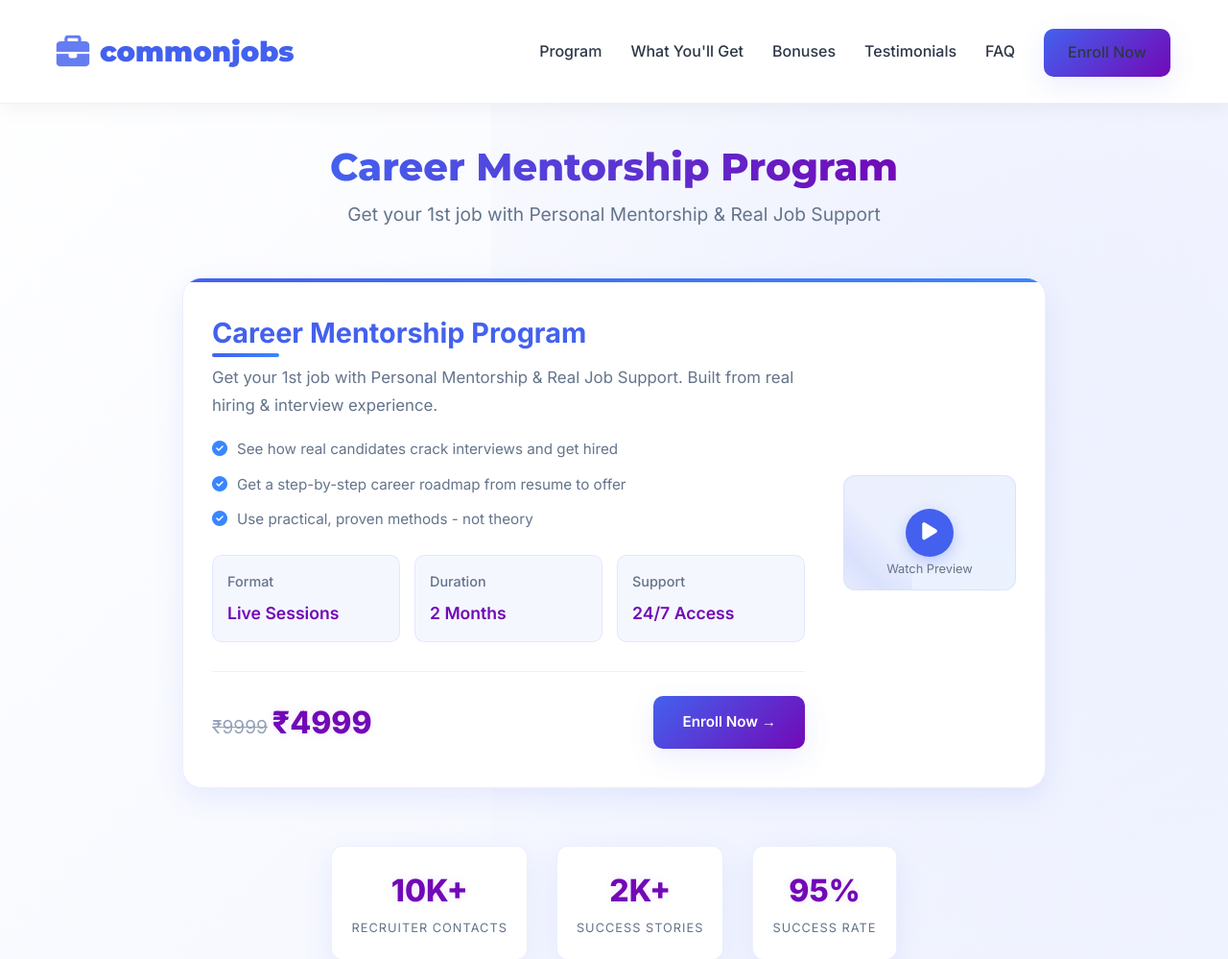
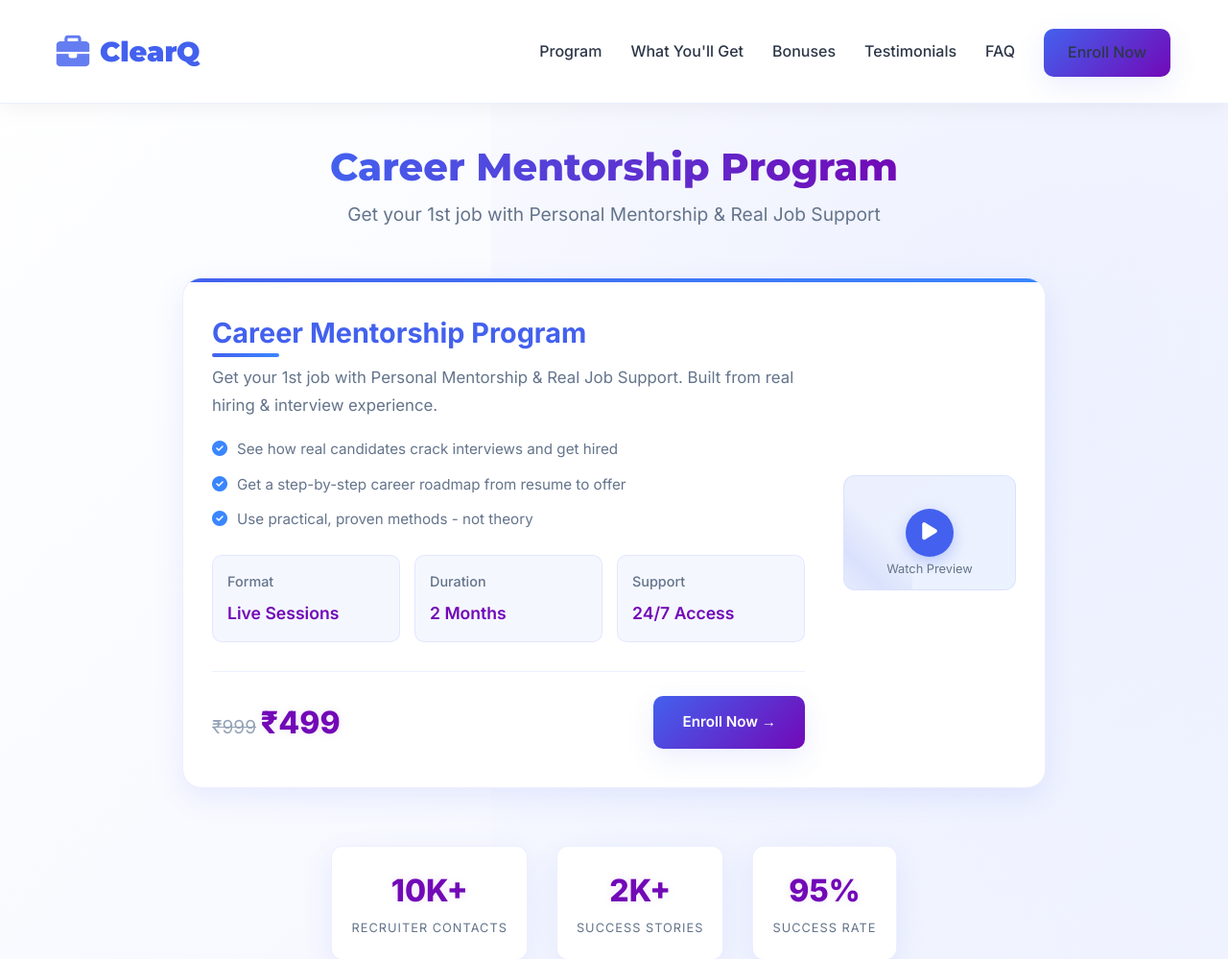
Before and after one commit to mohitrahangdaleai-dotcom/Clearq.in, a Flask app: page /mentorship-program in a window 1280 px wide; the page is wider, and only the part inside the window is pictured. Shown: the top 999 px of that part at 96% size. Run offline with Flask 3, Linux system fonts and the light colour scheme.

Commit message:
Update mentorship_program.html

```diff
--- a/templates/mentorship_program.html
+++ b/templates/mentorship_program.html
@@ -3,7 +3,7 @@
 <head>
     <meta charset="UTF-8">
     <meta name="viewport" content="width=device-width, initial-scale=1.0">
-    <title>CommonJobs | Career Mentorship Program</title>
+    <title>ClearQ | Career Mentorship Program</title>
     <link rel="stylesheet" href="https://cdnjs.cloudflare.com/ajax/libs/font-awesome/6.4.0/css/all.min.css">
     <link href="https://fonts.googleapis.com/css2?family=Inter:wght@300;400;500;600;700;800&family=Montserrat:wght@800;900&display=swap" rel="stylesheet">
     <style>
@@ -1495,7 +1495,7 @@
             <div class="header-content">
                 <a href="#" class="logo">
                     <i class="fas fa-briefcase"></i>
-                    <span>commonjobs</span>
+                    <span>ClearQ</span>
                 </a>
 
                 <button class="mobile-menu-btn" id="mobileMenuBtn">
@@ -1508,7 +1508,11 @@
                     <li><a href="#bonuses">Bonuses</a></li>
                     <li><a href="#testimonials">Testimonials</a></li>
                     <li><a href="#faq">FAQ</a></li>
-                    <li><a href="#enroll" class="btn" style="padding: 12px 25px; margin-top: 10px;">Enroll Now</a></li>
+                    <li>
+  <a href="enroll.html" class="btn" style="padding: 12px 25px; margin-top: 10px;">
+    Enroll Now
+  </a>
+</li>
                 </ul>
             </div>
         </div>
@@ -1555,12 +1559,12 @@
                             <div class="compact-price-action">
                                 <div class="compact-price">
                                     <div>
-                                        <span class="compact-old-price">₹9999</span>
-                                        <span class="compact-new-price">₹4999</span>
+                                        <span class="compact-old-price">₹999</span>
+                                        <span class="compact-new-price">₹499</span>
                                     </div>
                                 </div>
 
-                                <a href="#enroll" class="btn" style="padding: 15px 30px; font-size: 0.95rem;">Enroll Now →</a>
+                                <a href="enroll.html" class="btn" style="padding: 15px 30px; font-size: 0.95rem;">Enroll Now →</a>
                             </div>
                         </div>
 
@@ -1630,11 +1634,11 @@
                     <p>Get personalized guidance, mock interviews, job referrals, and real support until you land your dream job.</p>
 
                     <div class="price">
-                        <span class="old-price">₹9999</span>
-                        <span class="new-price">₹4999</span>
-                    </div>
-
-                    <a href="#enroll" class="btn">Enroll Now <i class="fas fa-arrow-right"></i></a>
+                        <span class="old-price">₹999</span>
+                        <span class="new-price">₹499</span>
+                    </div>
+
+                    <a href="enroll.html" class="btn">Enroll Now <i class="fas fa-arrow-right"></i></a>
                 </div>
             </div>
 
@@ -1954,11 +1958,11 @@
                 </p>
 
                 <div class="price">
-                    <span class="old-price" style="color: rgba(255, 255, 255, 0.7);">₹9999</span>
-                    <span class="new-price" style="color: #ffd166;">₹4999</span>
-                </div>
-
-                <a href="#" class="btn" style="background: white; color: var(--primary-color); font-size: 1.2rem; padding: 20px 45px;">
+                    <span class="old-price" style="color: rgba(255, 255, 255, 0.7);">₹999</span>
+                    <span class="new-price" style="color: #ffd166;">₹499</span>
+                </div>
+
+                <a href="enroll.html" class="btn" style="background: white; color: var(--primary-color); font-size: 1.2rem; padding: 20px 45px;">
                     Enroll Now <i class="fas fa-arrow-right"></i>
                 </a>
 
```
